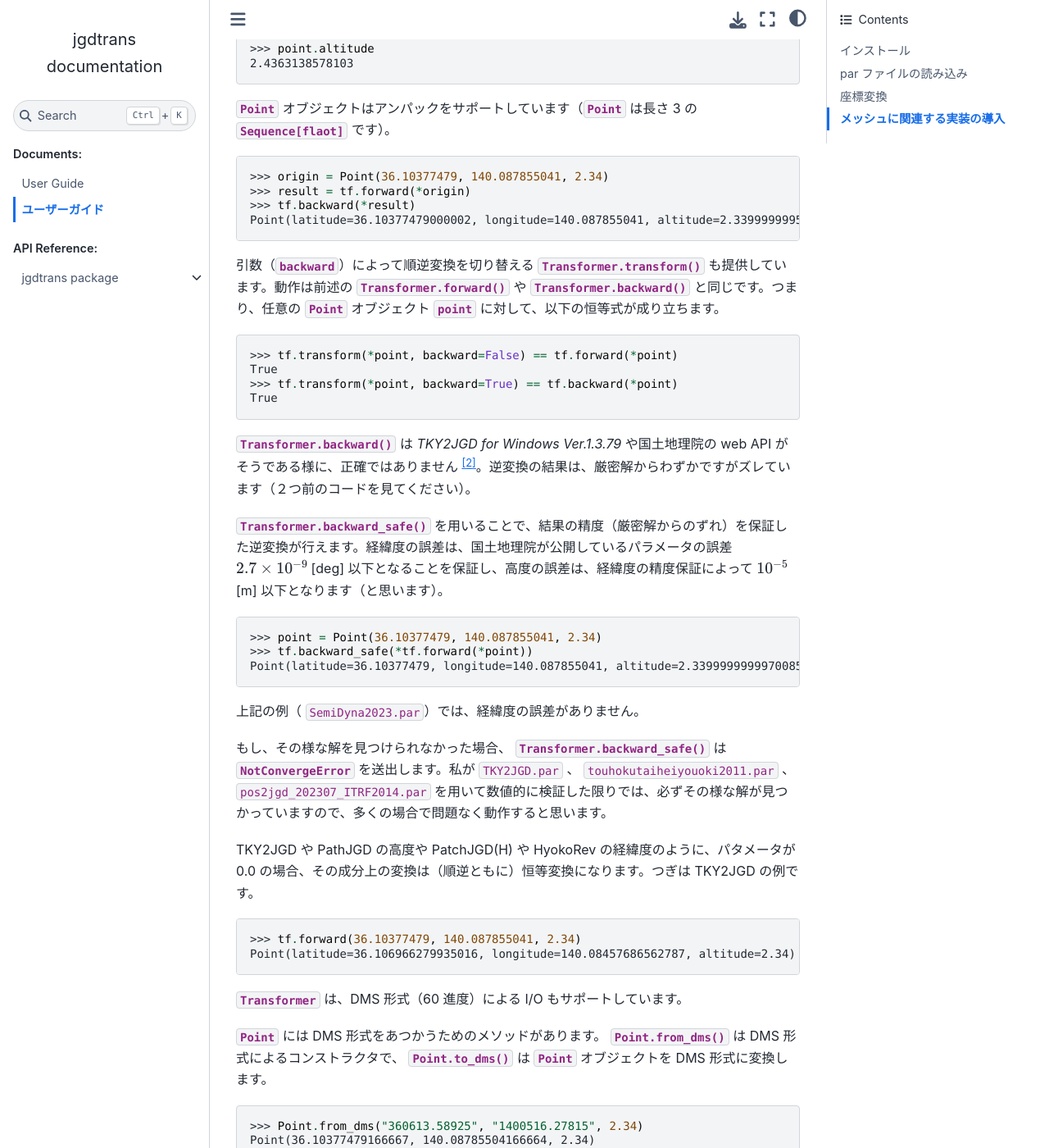
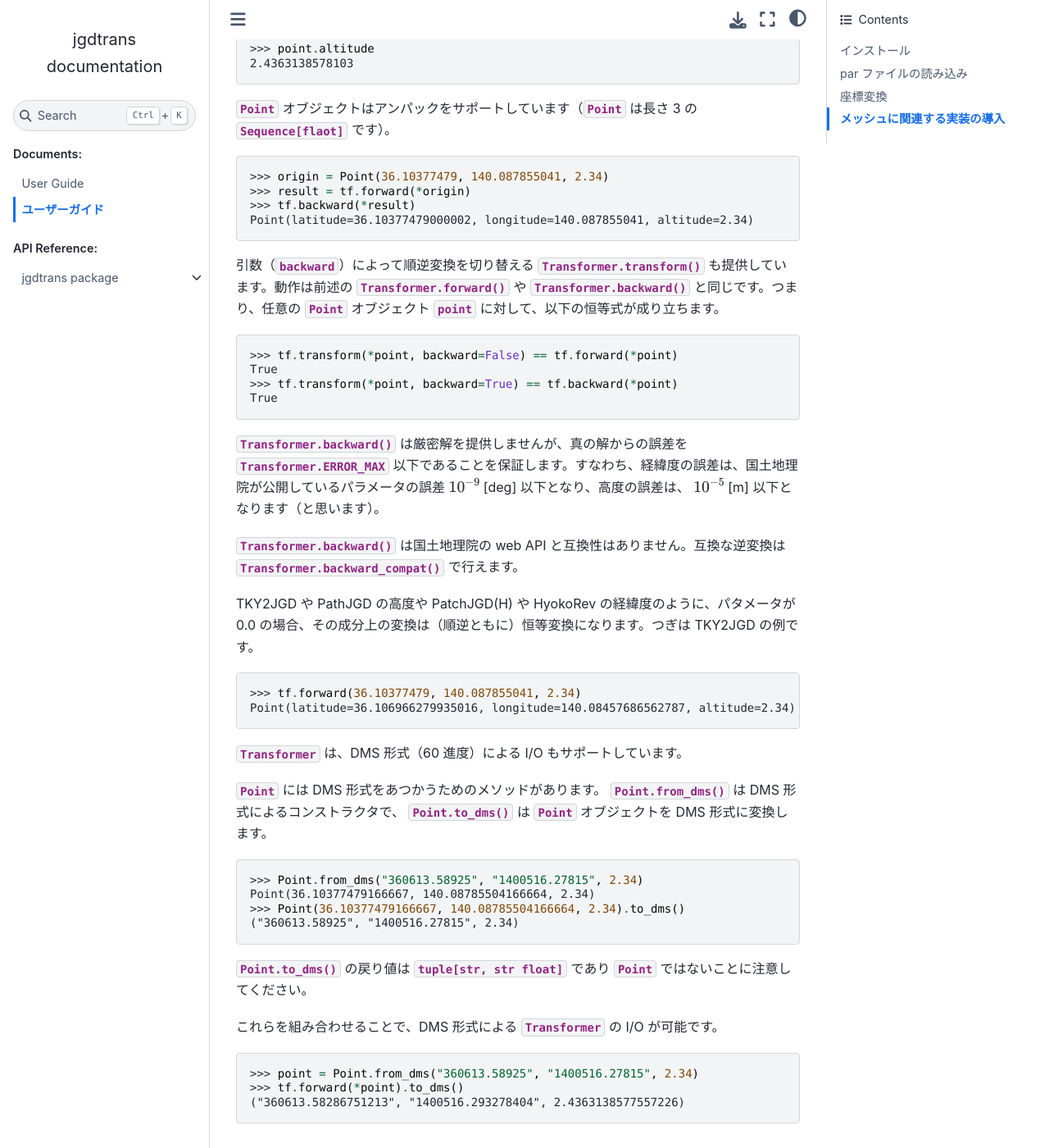
Before and after one commit to paqira/jgdtrans-py, a Sphinx documentation site: the page built from doc/source/docs/user_guide.ja.md, in a window 1280 px wide and 1400 px high, scrolled down 3074 px. Shown: the whole window at 82% size. Built offline with Sphinx 7.4.7 and the Sphinx Book theme 1.1.4, drawn with Linux system fonts in a browser that asks for light colours; pages that are not in the unit, such as notebooks, are missing from menus; some of the changed text lies outside the part shown.

Commit message:
rename backward and backward_safe

````diff
--- a/doc/source/docs/user_guide.ja.md
+++ b/doc/source/docs/user_guide.ja.md
@@ -17,7 +17,7 @@
 ドキュメントは [`Sphinx`][Sphinx] によってビルドできます。
 
 ```shell
-sphinx-apidoc -f -e --no-toc -d 1 -o ./doc/source/autodoc ./jgdtrans/
+# sphinx-apidoc -f -e --no-toc -d 1 -o ./doc/source/autodoc ./jgdtrans/
 sphinx-build -b html ./doc/source ./doc/build/html
 ```
 
@@ -37,11 +37,17 @@
 - [POS2JGD] (geonetF3 and ITRF2014)
 
 [GIAJ]: https://www.gsi.go.jp
+
 [TKY2JGD]: https://www.gsi.go.jp/sokuchikijun/tky2jgd.html
+
 [PatchJGD]: https://vldb.gsi.go.jp/sokuchi/surveycalc/patchjgd/index.html
+
 [PatchJGD(H)]: https://vldb.gsi.go.jp/sokuchi/surveycalc/patchjgd_h/index.html
+
 [HyokoRev]: https://vldb.gsi.go.jp/sokuchi/surveycalc/hyokorev/hyokorev.html
+
 [SemiDynaEXE]: https://vldb.gsi.go.jp/sokuchi/surveycalc/semidyna/web/index.html
+
 [POS2JGD]: https://positions.gsi.go.jp/cdcs
 
 ここでは、 par ファイルの読み込み方法と紹介します。
@@ -67,6 +73,7 @@
 >>> tf
 Transformer(unit=5, parameter=<dict (21134 length) at 0x123456789>, description='for [...]')
 ```
+
 ヘッダ、 unit （{py:obj}`1` もしくは {py:obj}`5`、 [](#メッシュに関連する実装の導入) にて説明します)、パラメータには、それぞれ、
 {py:attr}`.Transformer.description` 、
 {py:attr}`.Transformer.unit` 、
@@ -147,13 +154,13 @@
 ここでは、 {py:class}`.Transformer` オブジェクトを使った座標変換方法を紹介します。
 
 順方向の変換は {py:meth}`.Transformer.forward` によって、
-逆方向の変換は {py:meth}`.Transformer.backward` によって行います。いずれも _TKY2JGD for Windows Ver.1.3.79_ や国土地理院の web API よりも高い精度の結果を返します。
+逆方向の変換は {py:meth}`.Transformer.backward` によって行います。いずれも国土地理院の web API よりも精度が高いです。
 
 ```pycon
 >>> tf.forward(36.10377479, 140.087855041, 2.34)
 Point(latitude=36.103773017086695, longitude=140.08785924333452, altitude=2.4363138578103)
 >>> tf.backward(36.103773017086695, 140.08785924333452, 2.4363138578103)
-Point(latitude=36.10377479000002, longitude=140.087855041, altitude=2.3399999995782443)
+Point(latitude=36.10377479, longitude=140.087855041, altitude=2.34)
 ```
 
 戻り値は {py:class}`~jgdtrans.Point` オブジェクトです。経緯度、高度には各属性でアクセスできます。
@@ -175,7 +182,7 @@
 >>> origin = Point(36.10377479, 140.087855041, 2.34)
 >>> result = tf.forward(*origin)
 >>> tf.backward(*result)
-Point(latitude=36.10377479000002, longitude=140.087855041, altitude=2.339999999578243)
+Point(latitude=36.10377479000002, longitude=140.087855041, altitude=2.34)
 ```
 
 引数（{py:obj}`backward`）によって順逆変換を切り替える {py:meth}`.Transformer.transform`
@@ -189,29 +196,12 @@
 True
 ```
 
-{py:meth}`.Transformer.backward` は _TKY2JGD for Windows Ver.1.3.79_ や国土地理院の web API
-がそうである様に、正確ではありません [^2]。逆変換の結果は、厳密解からわずかですがズレています（２つ前のコードを見てください）。
+{py:meth}`.Transformer.backward` は厳密解を提供しませんが、真の解からの誤差を {py:attr}`.Transformer.ERROR_MAX`
+以下であることを保証します。すなわち、経緯度の誤差は、国土地理院が公開しているパラメータの誤差
+$10^{-9}$ \[deg\] 以下となり、高度の誤差は、 $10^{-5}$ \[m\] 以下となります（と思います）。
 
-[^2]: 私が調べたかぎりでは。
-
-{py:meth}`.Transformer.backward_safe`
-を用いることで、結果の精度（厳密解からのずれ）を保証した逆変換が行えます。経緯度の誤差は、国土地理院が公開しているパラメータの誤差
-$2.7\times10^{-9}$ \[deg\] 以下となることを保証し、高度の誤差は、経緯度の精度保証によって
-$10^{-5}$ \[m\] 以下となります（と思います）。
-
-```pycon
->>> point = Point(36.10377479, 140.087855041, 2.34)
->>> tf.backward_safe(*tf.forward(*point))
-Point(latitude=36.10377479, longitude=140.087855041, altitude=2.3399999999970085)
-```
-
-上記の例（ `SemiDyna2023.par`）では、経緯度の誤差がありません。
-
-もし、その様な解を見つけられなかった場合、
-{py:meth}`.Transformer.backward_safe` は
-{py:class}`~jgdtrans.NotConvergeError` を送出します。私が `TKY2JGD.par` 、
-`touhokutaiheiyouoki2011.par` 、 `pos2jgd_202307_ITRF2014.par`
-を用いて数値的に検証した限りでは、必ずその様な解が見つかっていますので、多くの場合で問題なく動作すると思います。
+{py:meth}`.Transformer.backward` は国土地理院の web API と互換性はありません。互換な逆変換は
+{py:meth}`.Transformer.backward_compat` で行えます。
 
 TKY2JGD や PathJGD の高度や PatchJGD(H) や HyokoRev
 の経緯度のように、パタメータが 0.0 の場合、その成分上の変換は（順逆ともに）恒等変換になります。つぎは
@@ -265,9 +255,11 @@
 {py:obj}`1` ならびに {py:obj}`5` リテラルで表現しています。
 
 Mesh coordinate （{py:class}`.MeshCoord`）は unit {py:obj}`1` の座標系として実装しています。
-unit {py:obj}`5` の座標系は、簡単のために、５つ飛びの unit {py:obj}`1` の座標系として実装しています。したがって、５つ飛びでない node は、
+unit {py:obj}`5` の座標系は、簡単のために、５つ飛びの unit {py:obj}`1` の座標系として実装しています。したがって、５つ飛びでない
+node は、
 unit {py:obj}`5` の時に扱うことができません。例えば、
-node だけでは unit を決定できないので、 node から cell （すぐあとで説明します）の解決では、ユーザーが明示的に unit を指定しなければなりません。
+node だけでは unit を決定できないので、 node から cell （すぐあとで説明します）の解決では、ユーザーが明示的に unit
+を指定しなければなりません。
 
 変換の補正を計算するには、その unit における単位胞が必要です。単位胞 のことを _mesh cell_（もしくは _cell_ ）と呼び、
 {py:class}`.MeshCell` として実装しています。
````
Also changed, not shown: README.md (+5 -5 lines), doc/source/docs/user_guide.md (+26 -42 lines), doc/source/index.md (+6 -6 lines), 2 other files.
